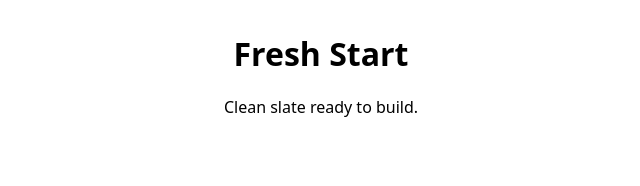
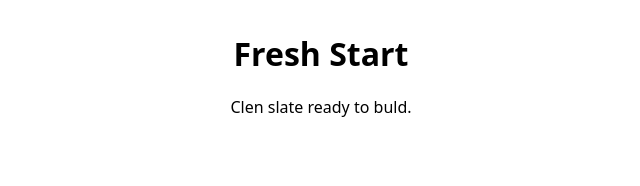
Before and after one commit to scarrascosanextlane/semantic-release, a React (Vite) app: page / in a window 1280 px wide. Shown: the top 186 px of the page, without its empty margins (319-959 px from the left). Built offline with nearby package versions, Linux system fonts and the light colour scheme.

Commit message:
[FIX] ACTO-123456: new copies

```diff
--- a/src/App.jsx
+++ b/src/App.jsx
@@ -4,7 +4,7 @@ function App() {
   return (
     <div className="app">
       <h1>Fresh Start</h1>
-      <p>Clean slate ready to build.</p>
+      <p>Clen slate ready to buld.</p>
     </div>
   )
 }
```
